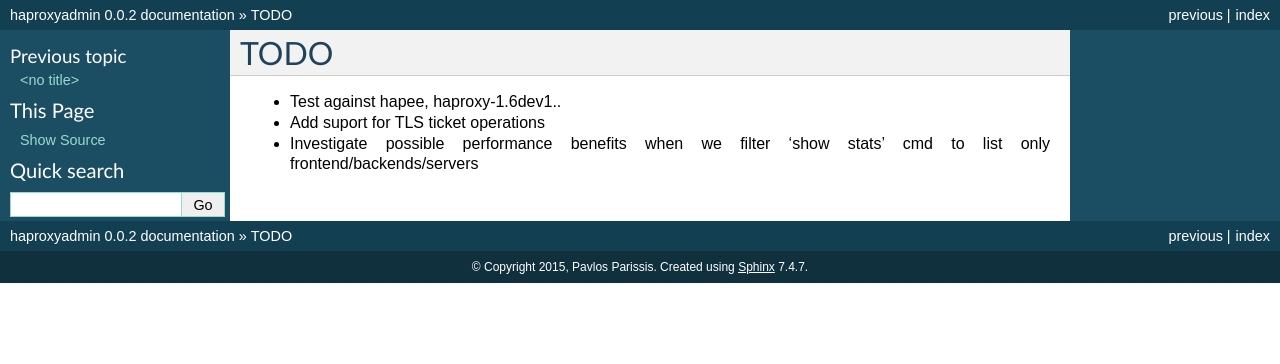
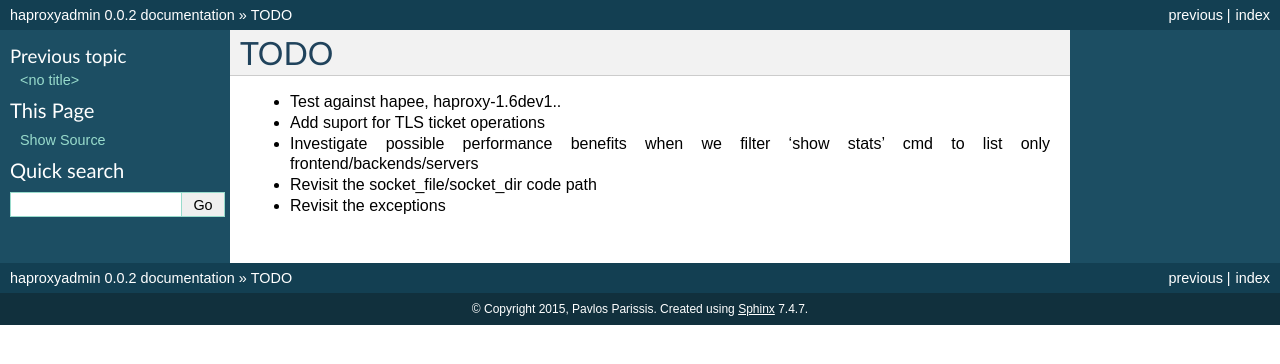
Before and after one commit to unixsurfer/haproxyadmin, a Sphinx documentation site: the page built from docs/source/TODO.rst, in a window 1280 px wide. Shown: the top 364 px of the page. Built offline with Sphinx 7.4.7, drawn with Linux system fonts in a browser that asks for light colours.

Commit message:
Update TODO.rst

```diff
--- a/docs/source/TODO.rst
+++ b/docs/source/TODO.rst
@@ -7,3 +7,7 @@ TODO
 
 - Investigate possible performance benefits when we filter 'show stats' cmd to
   list only frontend/backends/servers
+
+- Revisit the socket_file/socket_dir code path
+
+- Revisit the exceptions
```
